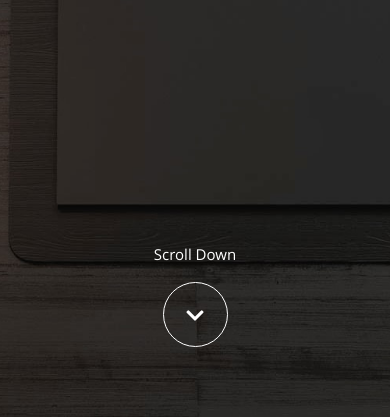
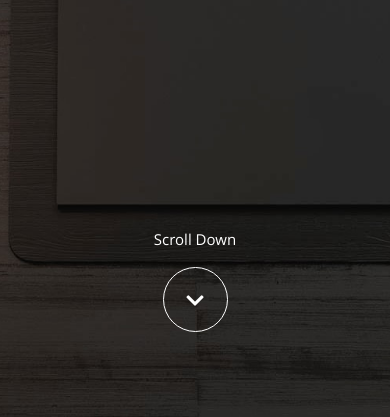
Before and after one commit to Alexandr-Tkachenko/Alexandr-Tkachenko.github.io, a plain HTML site: page CreativeDigitalAgencies/index.html in a window 390 px wide. Shown: the part 427-844 px from the top of the page. Drawn offline with Linux system fonts and the light colour scheme; some packages are replaced by stand-ins of ours; a web font is replaced by a local one.

Commit message:
Commit 12

```diff
--- a/CreativeDigitalAgencies/css/media.css
+++ b/CreativeDigitalAgencies/css/media.css
@@ -341,7 +341,7 @@
 	}
 
 	.scroll {
-		margin-bottom: 7rem;
+		margin-bottom: 8.5rem;
 	}
 
 }
```
